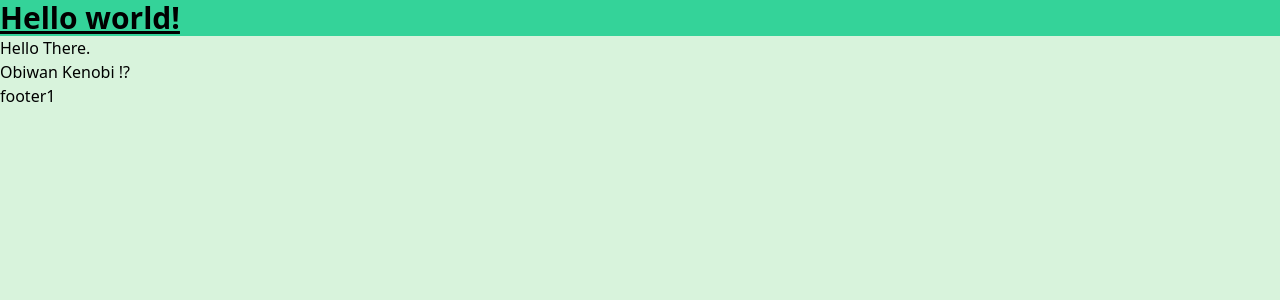
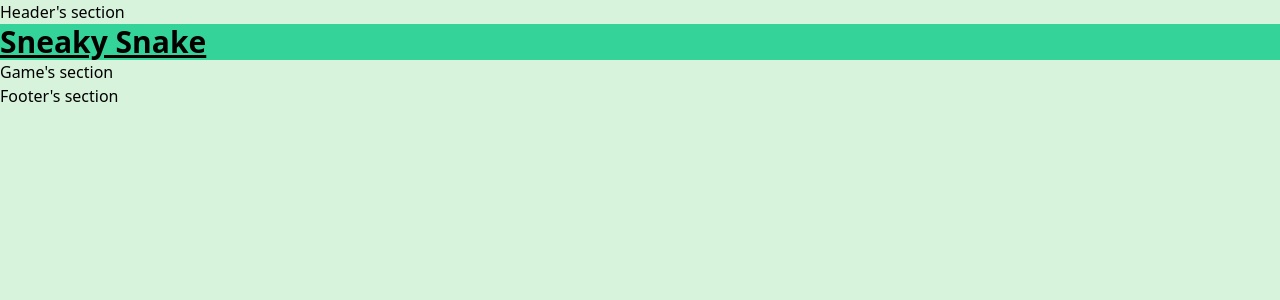
Before and after one commit to MathieuBurnat/snake, a PHP site: page / in a window 1280 px wide. Shown: the top 300 px of the page. Run offline with PHP 8.4, Linux system fonts and the light colour scheme; some libraries are stand-ins or nearby versions.

Commit message:
create pages

```diff
--- a/components/footer.php
+++ b/components/footer.php
@@ -1,3 +1 @@
-<?php
-echo "footer"
-?>
+<h3> Footer's section </h3>
--- /dev/null
+++ b/components/game.php
@@ -0,0 +1 @@
+<h3> Game's section </h3>
--- /dev/null
+++ b/components/header.php
@@ -0,0 +1 @@
+<h3> Header's section </h3>
--- a/index.php
+++ b/index.php
@@ -7,16 +7,21 @@
     <script src="https://cdn.tailwindcss.com"></script>
 </head>
 
+
+<!-- Include the header -->
+<?php include("./components/header.php"); ?>
+
 <body class="bg-main">
     <h1 class="text-3xl font-bold underline bg-emerald-400">
-        Hello world!
+        Sneaky Snake
     </h1>
 
-    <h2> Hello There. </h2>
-    <h4> Obiwan Kenobi !?</h4>
+    <!-- Game Content -->
+    <?php include("./components/game.php"); ?>
 </body>
 
-<?= include("./components/footer.php"); ?>
+<!-- Include the footer -->
+<?php include("./components/footer.php"); ?>
 
 <style>
     @import "styles/main.css";
```
